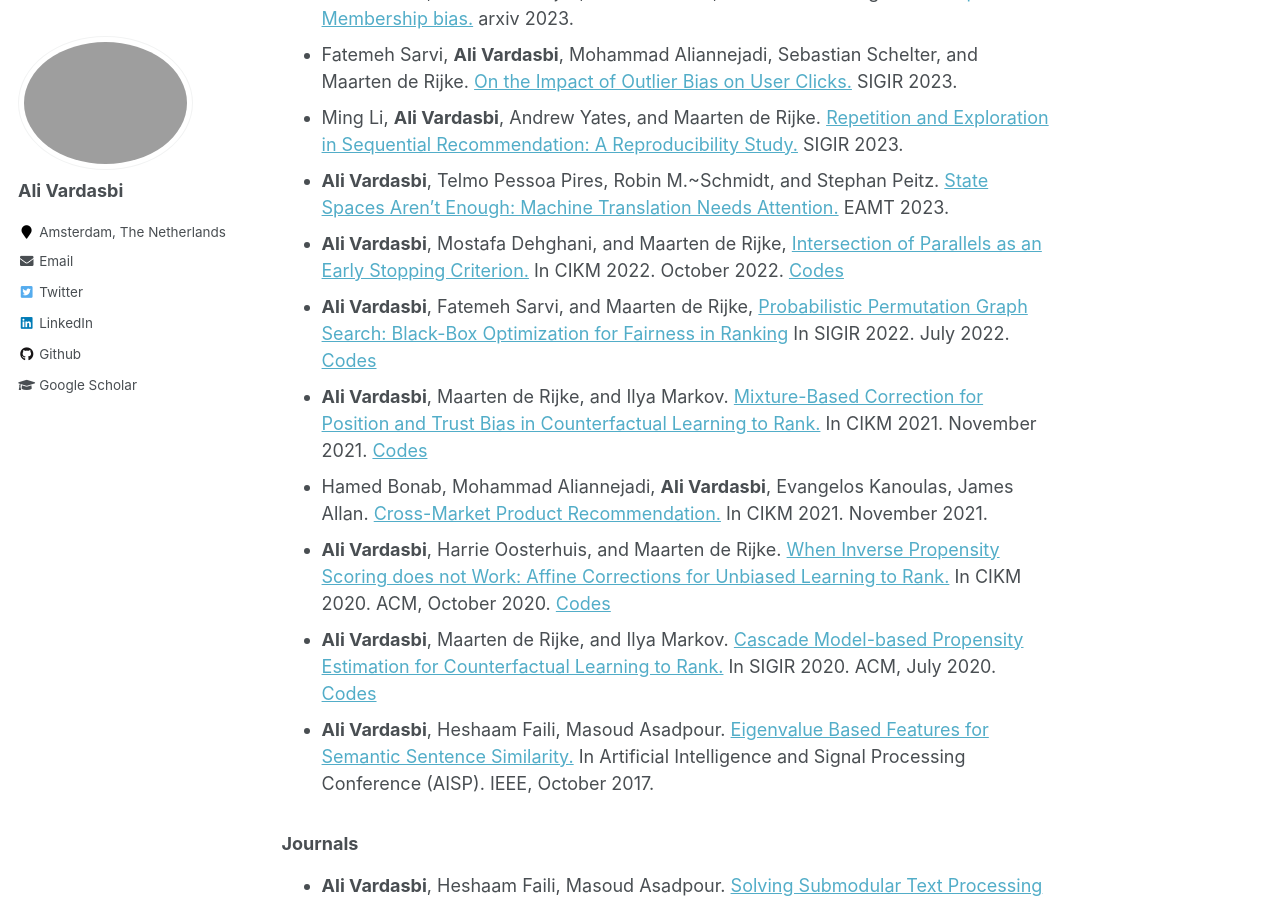
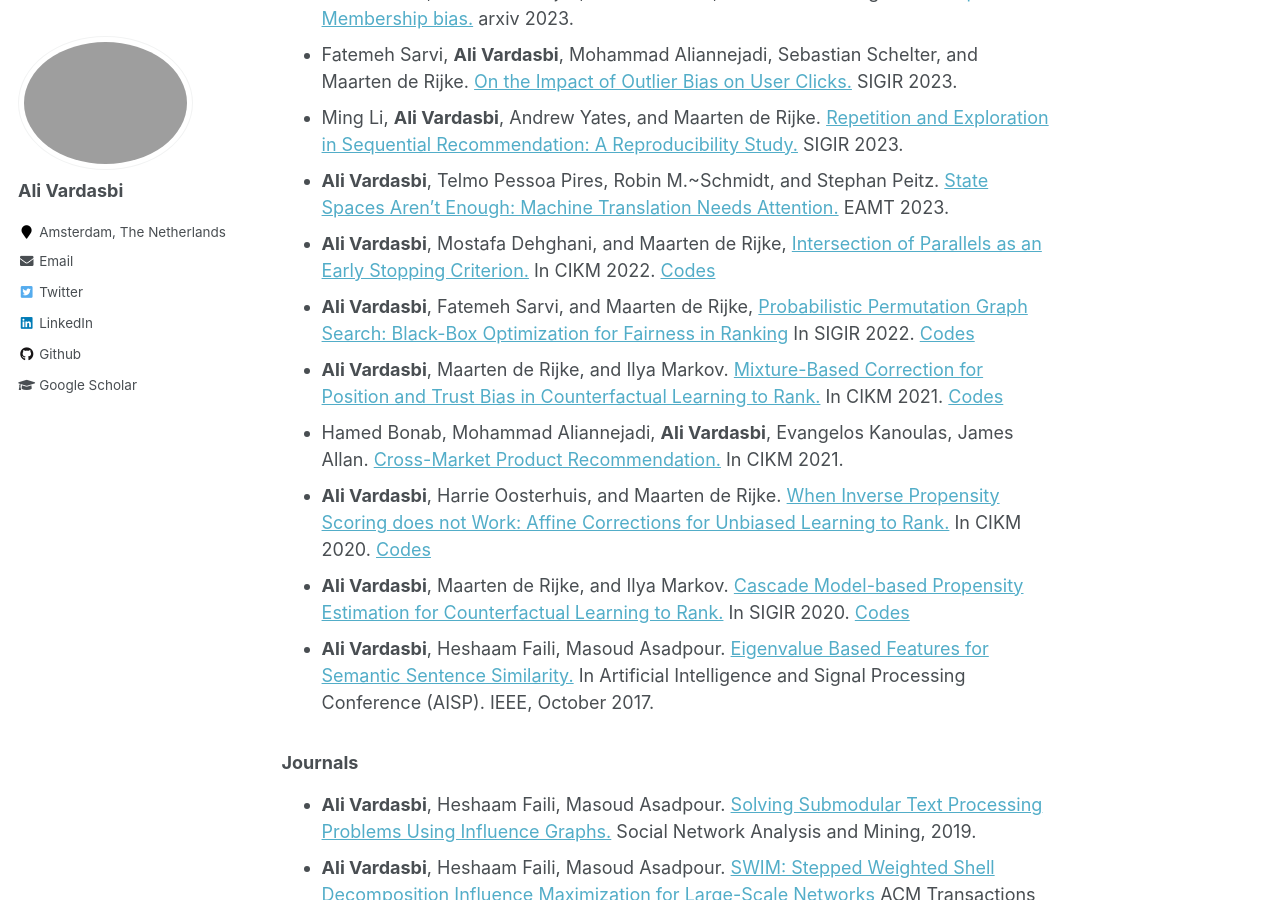
Before and after one commit to AliVard/AliVard.github.io, a Jekyll site: the page built from _pages/about.md, in a window 1280 px wide and 900 px high, scrolled down 904 px. Built offline with Jekyll 4.4.1, drawn with Linux system fonts in a browser that asks for light colours.

Commit message:
remove dates

```diff
--- a/_pages/about.md
+++ b/_pages/about.md
@@ -29,12 +29,12 @@ Recently, I have worked on generative Large Language Models (LLMs) and retrieval
 - Fatemeh Sarvi, **Ali Vardasbi**, Mohammad Aliannejadi, Sebastian Schelter, and Maarten de Rijke. [On the Impact of Outlier Bias on User Clicks.](https://arxiv.org/pdf/2305.00857.pdf) SIGIR 2023.
 - Ming Li, **Ali Vardasbi**, Andrew Yates, and Maarten de Rijke. [Repetition and Exploration in Sequential Recommendation: A Reproducibility Study.](https://staff.fnwi.uva.nl/m.derijke/wp-content/papercite-data/pdf/li-2023-repetition.pdf) SIGIR 2023.
 - **Ali Vardasbi**, Telmo Pessoa Pires, Robin M.~Schmidt, and Stephan Peitz. [State Spaces Aren't Enough: Machine Translation Needs Attention.](https://arxiv.org/pdf/2304.12776.pdf) EAMT 2023.
-- **Ali Vardasbi**, Mostafa Dehghani, and Maarten de Rijke, [Intersection of Parallels as an Early Stopping Criterion.](https://arxiv.org/pdf/2208.09529.pdf) In CIKM 2022. October 2022. [Codes](https://github.com/AliVard/CDC-Early-Stopping)
-- **Ali Vardasbi**, Fatemeh Sarvi, and Maarten de Rijke, [Probabilistic Permutation Graph Search: Black-Box Optimization for Fairness in Ranking](https://arxiv.org/pdf/2204.13765.pdf) In SIGIR 2022. July 2022. [Codes](https://github.com/AliVard/PPG)
-- **Ali Vardasbi**, Maarten de Rijke, and Ilya Markov. [Mixture-Based Correction for Position and Trust Bias in Counterfactual Learning to Rank.](https://arxiv.org/pdf/2108.08538.pdf) In CIKM 2021. November 2021. [Codes](https://github.com/AliVard/MBC)
-- Hamed Bonab, Mohammad Aliannejadi, **Ali Vardasbi**, Evangelos Kanoulas, James Allan. [Cross-Market Product Recommendation.](https://arxiv.org/pdf/2109.05929.pdf) In CIKM 2021. November 2021.
-- **Ali Vardasbi**, Harrie Oosterhuis, and Maarten de Rijke. [When Inverse Propensity Scoring does not Work: Affine Corrections for Unbiased Learning to Rank.](https://staff.fnwi.uva.nl/m.derijke/wp-content/papercite-data/pdf/vardasbi-2020-inverse.pdf) In CIKM 2020. ACM, October 2020. [Codes](https://github.com/AliVard/trust-bias-CIKM2020)
-- **Ali Vardasbi**, Maarten de Rijke, and Ilya Markov. [Cascade Model-based Propensity Estimation for Counterfactual Learning to Rank.](https://staff.fnwi.uva.nl/m.derijke/wp-content/papercite-data/pdf/vardasbi-2020-cascade.pdf) In SIGIR 2020. ACM, July 2020. [Codes](https://github.com/AliVard/CM-IPS-SIGIR20)
+- **Ali Vardasbi**, Mostafa Dehghani, and Maarten de Rijke, [Intersection of Parallels as an Early Stopping Criterion.](https://arxiv.org/pdf/2208.09529.pdf) In CIKM 2022. [Codes](https://github.com/AliVard/CDC-Early-Stopping)
+- **Ali Vardasbi**, Fatemeh Sarvi, and Maarten de Rijke, [Probabilistic Permutation Graph Search: Black-Box Optimization for Fairness in Ranking](https://arxiv.org/pdf/2204.13765.pdf) In SIGIR 2022. [Codes](https://github.com/AliVard/PPG)
+- **Ali Vardasbi**, Maarten de Rijke, and Ilya Markov. [Mixture-Based Correction for Position and Trust Bias in Counterfactual Learning to Rank.](https://arxiv.org/pdf/2108.08538.pdf) In CIKM 2021. [Codes](https://github.com/AliVard/MBC)
+- Hamed Bonab, Mohammad Aliannejadi, **Ali Vardasbi**, Evangelos Kanoulas, James Allan. [Cross-Market Product Recommendation.](https://arxiv.org/pdf/2109.05929.pdf) In CIKM 2021.
+- **Ali Vardasbi**, Harrie Oosterhuis, and Maarten de Rijke. [When Inverse Propensity Scoring does not Work: Affine Corrections for Unbiased Learning to Rank.](https://staff.fnwi.uva.nl/m.derijke/wp-content/papercite-data/pdf/vardasbi-2020-inverse.pdf) In CIKM 2020. [Codes](https://github.com/AliVard/trust-bias-CIKM2020)
+- **Ali Vardasbi**, Maarten de Rijke, and Ilya Markov. [Cascade Model-based Propensity Estimation for Counterfactual Learning to Rank.](https://staff.fnwi.uva.nl/m.derijke/wp-content/papercite-data/pdf/vardasbi-2020-cascade.pdf) In SIGIR 2020. [Codes](https://github.com/AliVard/CM-IPS-SIGIR20)
 - **Ali Vardasbi**, Heshaam Faili, Masoud Asadpour. [Eigenvalue Based Features for Semantic Sentence Similarity.](https://ieeexplore.ieee.org/abstract/document/8324078) In Artificial Intelligence and Signal Processing Conference (AISP). IEEE, October 2017.
 
 ### Journals
```
